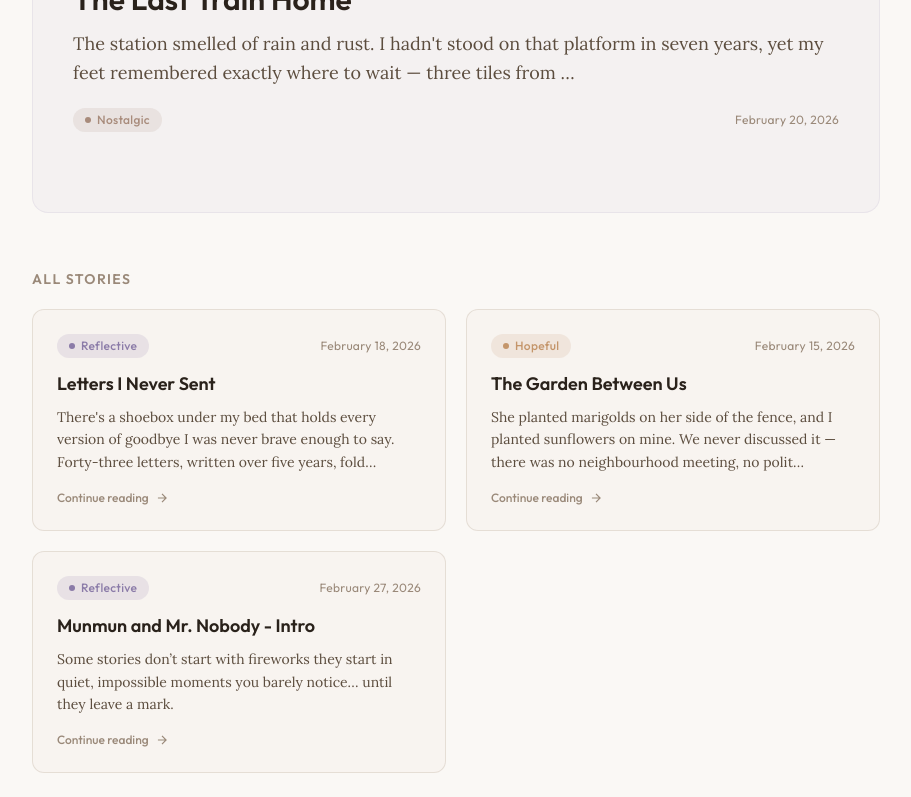
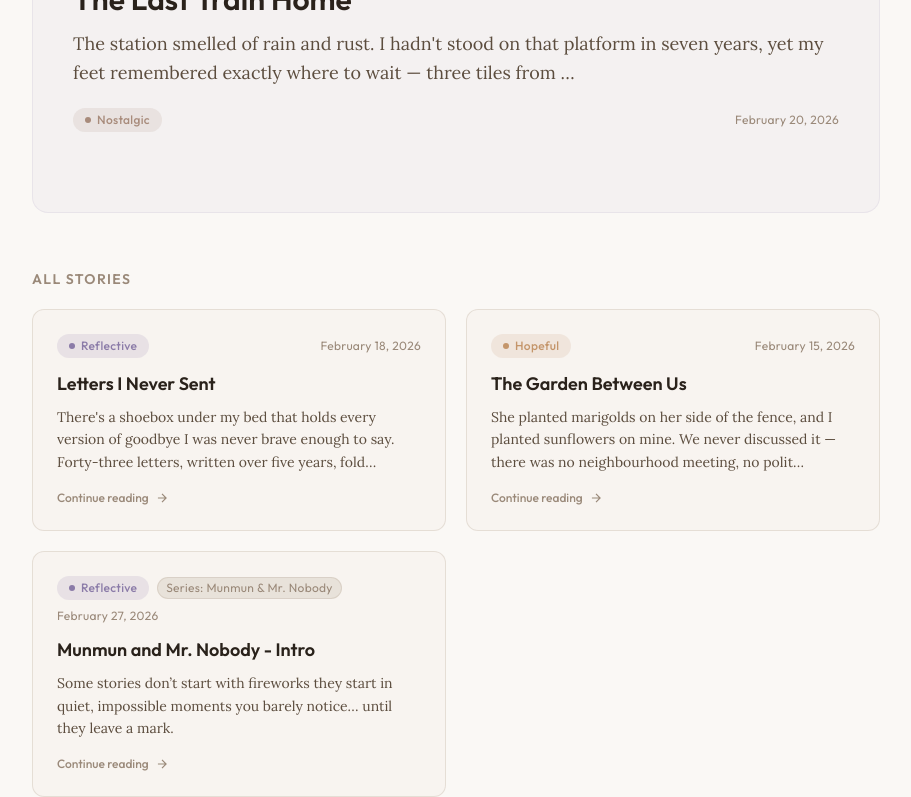
Before and after one commit to iam-neo/Hidden-Voice, a React (Vite) app: page / in a window 1280 px wide. Shown: the part 470-1267 px from the top of the page, without its empty margins (184-1095 px from the left). Built offline with nearby package versions, Linux system fonts and the light colour scheme.

Commit message:
feat: display Series info and fix dark mode styles

```diff
--- a/src/components/StoryCard.jsx
+++ b/src/components/StoryCard.jsx
@@ -40,7 +40,14 @@ export default function StoryCard({ story, index = 0, featured = false }) {
                     </p>
 
                     <div className="flex items-center justify-between flex-wrap gap-3">
-                        <MoodTag mood={story.mood} />
+                        <div className="flex items-center gap-2">
+                            <MoodTag mood={story.mood} />
+                            {story.series && (
+                                <span className="inline-flex items-center px-2 py-0.5 rounded-full bg-warm-200/50 text-ink-muted text-xs font-heading tracking-wide border border-warm-300/30">
+                                    Series: {story.series}
+                                </span>
+                            )}
+                        </div>
                         <time className="font-heading text-xs text-ink-muted tracking-wide">
                             {formattedDate}
                         </time>
@@ -66,7 +73,14 @@ export default function StoryCard({ story, index = 0, featured = false }) {
         >
             <article className="rounded-xl border border-warm-200/60 bg-warm-50/50 p-6 transition-all duration-300 hover:border-warm-300 hover:bg-warm-50 hover:shadow-md hover:shadow-warm-200/20">
                 <div className="flex items-center justify-between flex-wrap gap-2 mb-3">
-                    <MoodTag mood={story.mood} />
+                    <div className="flex items-center gap-2">
+                        <MoodTag mood={story.mood} />
+                        {story.series && (
+                            <span className="inline-flex items-center px-2 py-0.5 rounded-full bg-warm-200/50 text-ink-muted text-xs font-heading tracking-wide border border-warm-300/30">
+                                Series: {story.series}
+                            </span>
+                        )}
+                    </div>
                     <time className="font-heading text-xs text-ink-muted tracking-wide">
                         {formattedDate}
                     </time>
--- a/src/components/StoryPage.jsx
+++ b/src/components/StoryPage.jsx
@@ -39,8 +39,16 @@ export default function StoryPage({ story, prevStory, nextStory }) {
 
             {/* Header */}
             <header className="mb-10 animate-fade-up">
-                <div className="flex items-center gap-3 mb-4">
+                <div className="flex items-center gap-3 mb-4 flex-wrap">
                     <MoodTag mood={story.mood} />
+                    {story.series && (
+                        <>
+                            <span className="text-warm-300">·</span>
+                            <span className="inline-flex items-center px-2 py-0.5 rounded-full bg-warm-200/50 text-ink-muted text-xs font-heading tracking-wide border border-warm-300/30">
+                                Series: {story.series}
+                            </span>
+                        </>
+                    )}
                     <span className="text-warm-300">·</span>
                     <time className="font-heading text-sm text-ink-muted tracking-wide">
                         {formattedDate}
```
